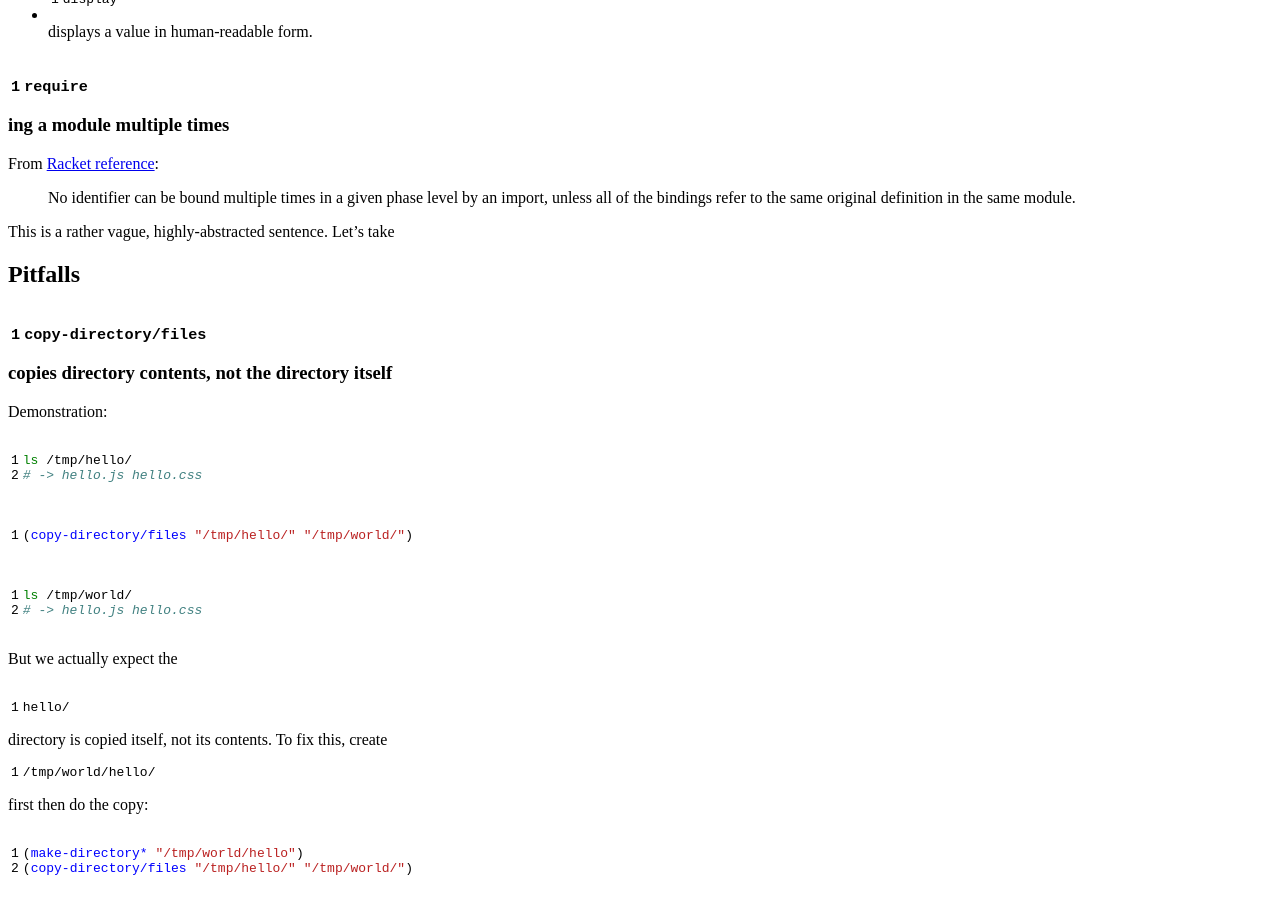
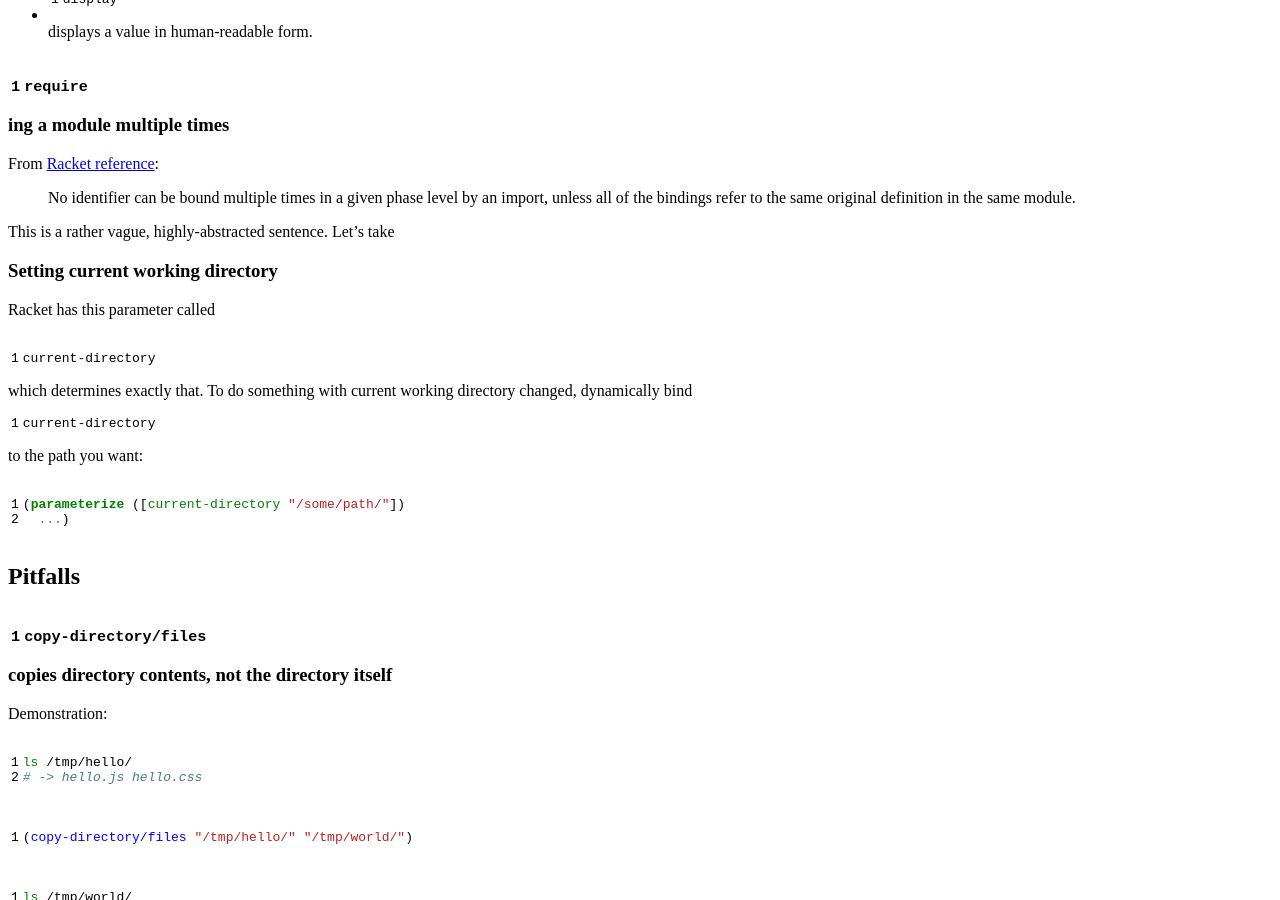
Before and after one commit to cmpitg/cmpitg.github.com, a Jekyll site: the page built from guides/racket.md, in a window 1280 px wide and 900 px high, scrolled down 4648 px. Built offline with Jekyll 4.4.1, drawn with Linux system fonts in a browser that asks for light colours; a script that is not in the unit is left out; comment, search, counter and statistics services are not loaded; some of the changed text lies outside the part shown.

Commit message:
Update Racket guide - setting current working directory

````diff
--- a/guides/racket.md
+++ b/guides/racket.md
@@ -192,6 +192,17 @@ From [Racket reference](http://docs.racket-lang.org/reference/require.html):
 
 This is a rather vague, highly-abstracted sentence.  Let's take
 
+### Setting current working directory ###
+
+Racket has this parameter called `current-directory` which determines exactly
+that.  To do something with current working directory changed, dynamically
+bind `current-directory` to the path you want:
+
+```racket
+(parameterize ([current-directory "/some/path/"])
+  ...)
+```
+
 ## Pitfalls ##
 
 ### `copy-directory/files` copies directory contents, not the directory itself ###
````
Also changed, not shown: other parts of guides/racket.md (+1 -1 lines).
